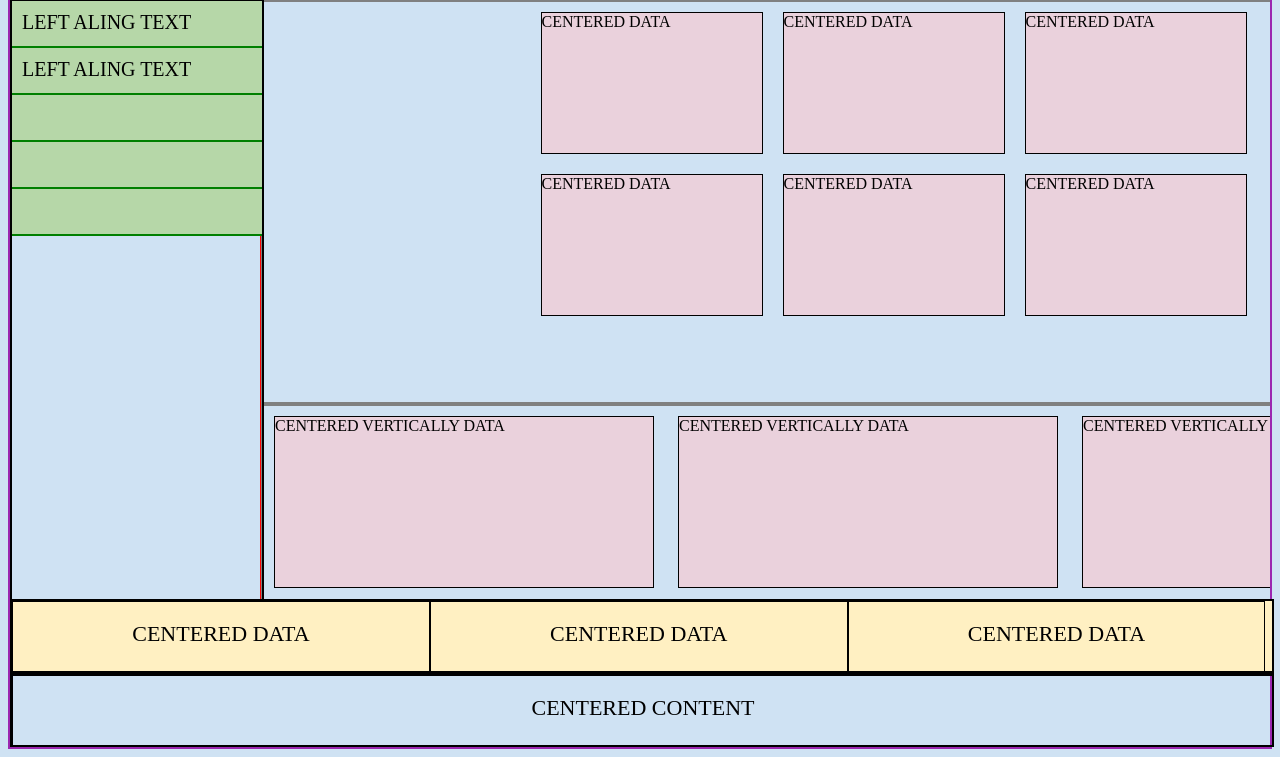
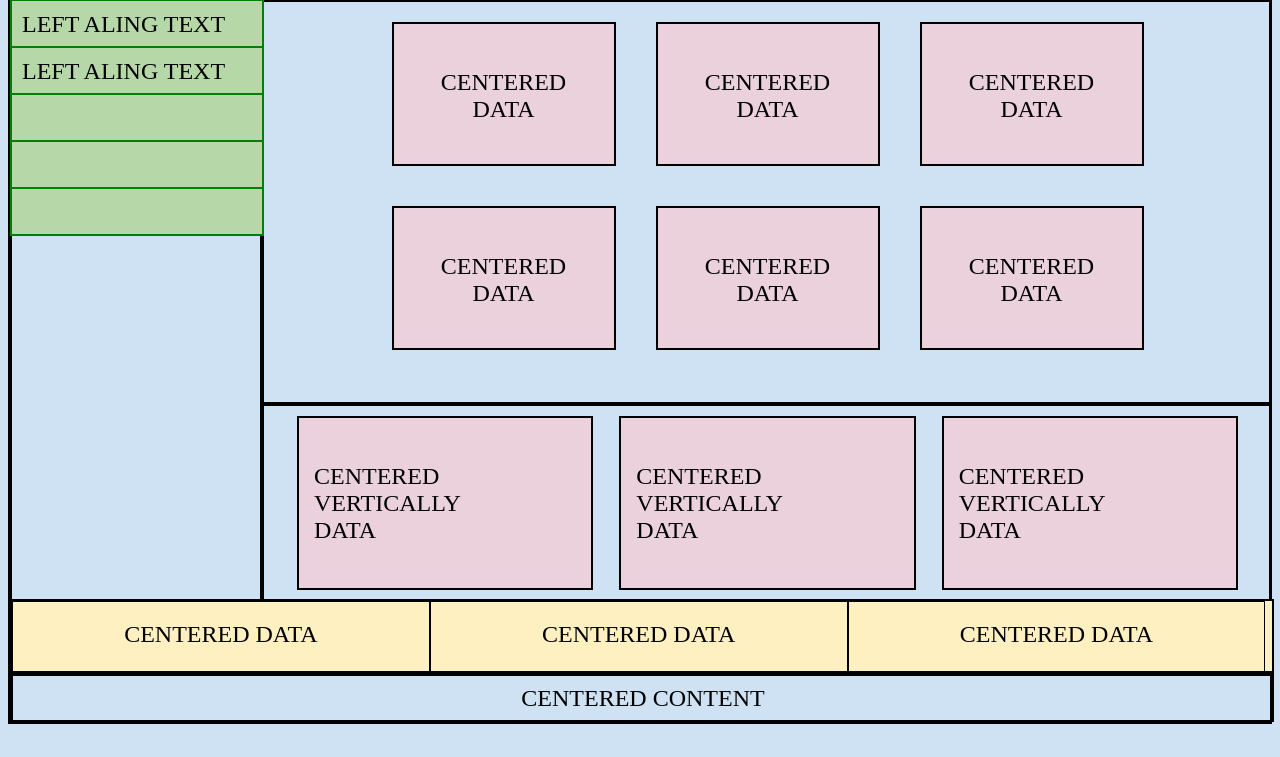
Before and after one commit to Panibrat/BSA-16-PHP---HTML_CSS, a plain HTML site: page index.html in a window 1280 px wide. Shown: the part 165-922 px from the top of the page. After the commit the page ends 897 px from the top, so only its background shows below. Drawn offline with Linux system fonts and the light colour scheme.

Commit message:
80% complite

```diff
--- a/index.html
+++ b/index.html
@@ -27,21 +27,39 @@
     <div class="main_part">
         <div class="main_box1">
             <div class="box1-flex1">
-                <div class="block_type1">CENTERED DATA</div>
-                <div class="block_type1">CENTERED DATA</div>
-                <div class="block_type1">CENTERED DATA</div>
+                <div class="block_type1">
+                    <div class="text-in-box1">CENTERED <br> DATA</div>
+                </div>
+                <div class="block_type1">
+                    <div class="text-in-box1">CENTERED <br> DATA</div>
+                </div>
+                <div class="block_type1">
+                    <div class="text-in-box1">CENTERED <br> DATA</div>
+                </div>
             </div>
             <div class="box1-flex2">
-                <div class="block_type1">CENTERED DATA</div>
-                <div class="block_type1">CENTERED DATA</div>
-                <div class="block_type1">CENTERED DATA</div>
+                <div class="block_type1">
+                    <div class="text-in-box1">CENTERED <br> DATA</div>
+                </div>
+                <div class="block_type1">
+                    <div class="text-in-box1">CENTERED <br> DATA</div>
+                </div>
+                <div class="block_type1">
+                    <div class="text-in-box1">CENTERED <br> DATA</div>
+                </div>
             </div>
 
         </div>
         <div class="main_box2">
-            <div class="block_type2">CENTERED VERTICALLY DATA</div>
-            <div class="block_type2">CENTERED VERTICALLY DATA</div>
-            <div class="block_type2">CENTERED VERTICALLY DATA</div>
+            <div class="block_type2">
+                <div class="text-in-box2">CENTERED <br> VERTICALLY <br> DATA</div>
+            </div>
+            <div class="block_type2">
+                <div class="text-in-box2">CENTERED <br> VERTICALLY <br> DATA</div>
+            </div>
+            <div class="block_type2">
+                <div class="text-in-box2">CENTERED <br> VERTICALLY <br> DATA</div>
+            </div>
         </div>
 
     </div>
--- a/style.css
+++ b/style.css
@@ -1,7 +1,10 @@
 body{
     color: #000000;
     background-color: rgb(207, 226, 243);
-    border: 2px solid #9C27B0;
+    border: 2px solid black;
+    /* width: 100%; */
+    min-width: 768px;
+    font-size: 24px;
 }
 body ~ div{
     border: 1px solid grey;
@@ -24,7 +27,6 @@ body ~ div{
 .head_title {
     display: inline-block;
     height: 150px;
-    font-size: 20px;
     text-transform: uppercase;
     text-align: left;
     padding: 30px;
@@ -32,22 +34,23 @@ body ~ div{
 }
 .main_content{
     height: 600px;
-    position: relative;
+    width: 100%;
+    /* position: relative; */
     overflow: hidden;
 }
 .menu{
     display: inline-block;
     float: left;
-    position: relative;
-    top: 0px;
-    left: 0px;
+    /* position: relative; */
+    /* top: 0px; */
+    /* left: 0px; */
     width: 250px;
     height: 100%;
-    margin-left: 0px;
+    /* margin-left: 0px; */
     /* position: relative; */
     /* left: -49px; */
     border: 2px solid black;
-    overflow: hidden;
+    /* overflow: hidden; */
 }
 .menu ul{
     margin: 0px;
@@ -60,7 +63,6 @@ body ~ div{
     list-style-type: none;
     border: 2px solid green;
     height: 25px;
-    font-size: 20px;
     padding: 10px;
     text-align: left;
 }
@@ -70,37 +72,51 @@ body ~ div{
 }
 .main_part{
     /* display: inline-block; */
-    /* float: right; */
-    width: 100%;
+    /* float: left; */
+    /* width: 100%; */
     height: 600px;
-    border: 1px solid red;
+    border: 1px solid black;
     margin-left: 250px;
+}
+.text-in-box1{
+    padding-top: 45px;
+}
+.text-in-box2{
+    padding-top: 45px;
+    padding-left: 15px;
 }
 .main_box1{
     height: 400px;
     width: 100%;
-    border: 2px solid grey;
+    border: 2px solid black;
 }
 .main_box2{
     width: 100%;
     height: 200px;
-    border: 2px solid grey;
+    border: 2px solid black;
+    text-align: center;
+    /* margin: 10px; */
 }
 .block_type1{
+    /* display: table-cell; */
+    /* vertical-align: middle; */
     width: 220px;
     height: 140px;
     background-color: #ead1dc;
-    border: 1px solid black;
+    border: 2px solid black;
     /* float: left; */
-    margin: 10px;
+    text-align: center;
+    margin: 20px;
+    /* padding-top: 0px; */
 }.block_type2{
-     width: 30%;
+     width: 29%;
      display: inline-block;
      height: 170px;
      background-color: #ead1dc;
-     border: 1px solid black;
+     border: 2px solid black;
      /* float: left; */
      margin: 10px;
+     text-align: left;
  }
 .box1-flex1{
     /* width: 100%; */
@@ -118,7 +134,7 @@ body ~ div{
     background-color: #fff0c2;
 }.footer{
      width: 100%;
-    height: 70px;
+     height: 45px;
      border: 2px solid black;
  }
 .block_type3{
@@ -131,12 +147,10 @@ body ~ div{
     /* margin: 10px; */
     text-align: center;
     line-height: 64px;
-    font-size: 22px;
 }.block_type4{
      width: 100%;
      height: 100%;
      border: 1px solid black;
      text-align: center;
-    line-height: 64px;
-    font-size: 22px;
+     line-height: 44px;
  }
```
Also changed, not shown: img/head_image.jpg (deleted). Lines whose indentation alone changed are shown as unchanged.
